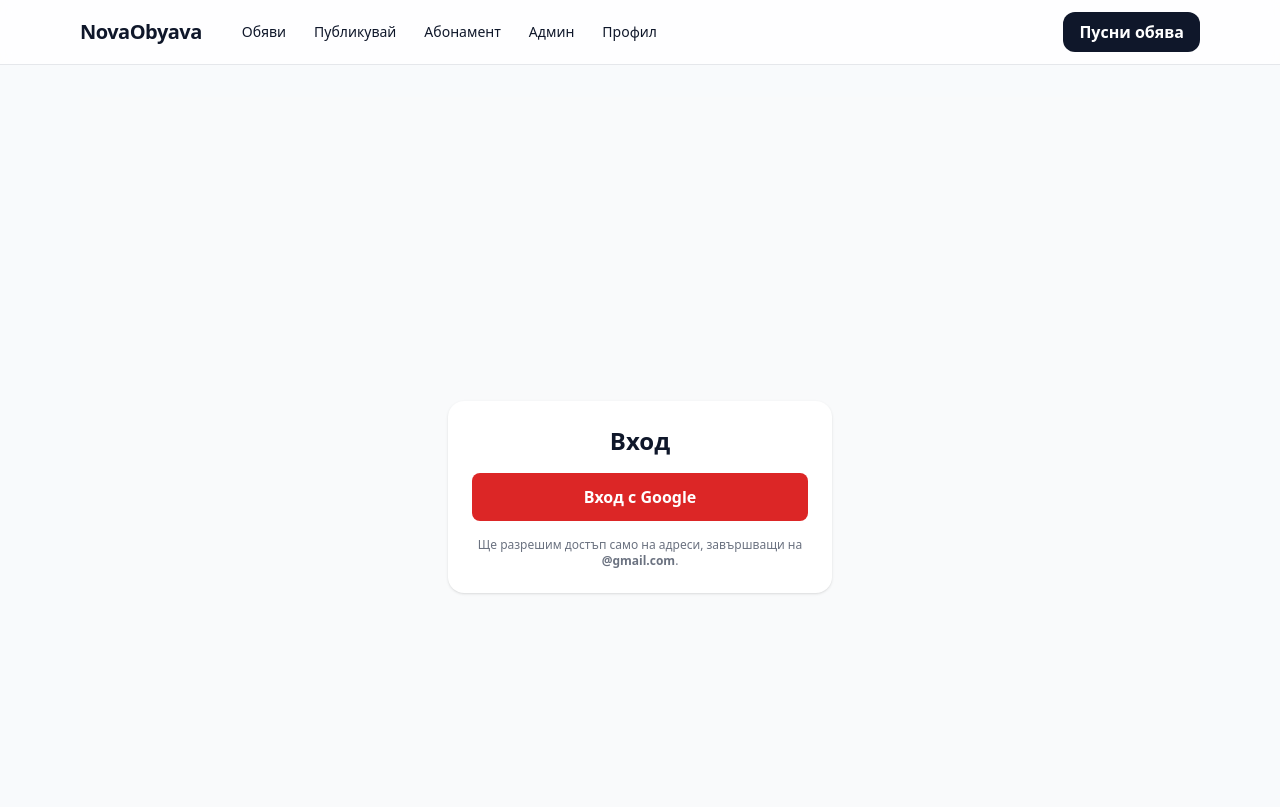
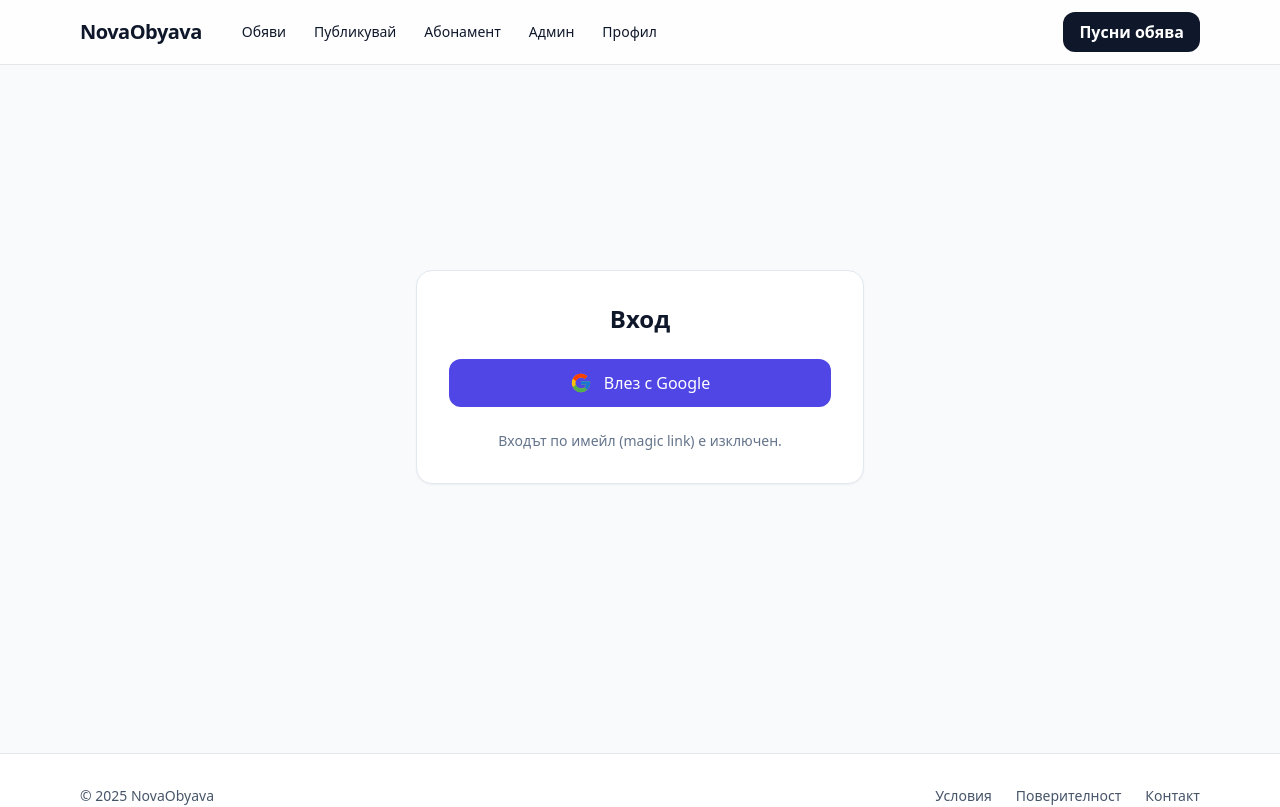
Before and after one commit to Love4e/newobqva, a Next.js app: page /login in a window 1280 px wide. Shown: the top 807 px of the page. Built offline with nearby package versions, Linux system fonts and the light colour scheme; no server answers.

Commit message:
Update page.tsx

```diff
--- a/app/login/page.tsx
+++ b/app/login/page.tsx
@@ -1,7 +1,6 @@
 "use client";
 
 import { useState } from "react";
-import { useSearchParams } from "next/navigation";
 import { createClient } from "@supabase/supabase-js";
 
 const supabase = createClient(
@@ -11,56 +10,62 @@ const supabase = createClient(
 
 export default function LoginPage() {
   const [loading, setLoading] = useState(false);
-  const params = useSearchParams();
-  const err = params.get("err");
+  const siteUrl = process.env.NEXT_PUBLIC_SITE_URL || "";
 
   const signInWithGoogle = async () => {
     try {
       setLoading(true);
-      await supabase.auth.signInWithOAuth({
+      // Важно: redirect към нашия /auth/callback
+      const redirectTo = `${siteUrl.replace(/\/$/, "")}/auth/callback`;
+
+      const { error } = await supabase.auth.signInWithOAuth({
         provider: "google",
         options: {
-          redirectTo: `${process.env.NEXT_PUBLIC_SITE_URL}/auth/callback`,
-          // (по желание) подсказваме на Google да поиска refresh permissions
-          queryParams: { access_type: "offline", prompt: "consent" },
+          redirectTo,
+          queryParams: {
+            // Рядко е нужно, но дава refresh_token по-лесно
+            access_type: "offline",
+            prompt: "consent",
+          },
         },
       });
-    } catch (e) {
+      if (error) throw error;
+      // НИЩО ДРУГО ТУК – Supabase ще редиректне към Google.
+    } catch (e: any) {
+      alert(e.message || "Нещо се обърка при входа с Google.");
+    } finally {
       setLoading(false);
-      console.error(e);
     }
   };
 
-  const errorMessage =
-    err === "only_gmail"
-      ? "Разрешен е вход само с Gmail акаунт."
-      : err === "missing_code"
-      ? "Липсва код за удостоверяване. Опитай отново."
-      : err
-      ? decodeURIComponent(err)
-      : null;
-
   return (
-    <main className="min-h-screen flex items-center justify-center bg-gray-50 px-4">
-      <div className="w-full max-w-sm bg-white rounded-2xl shadow p-6 space-y-4">
-        <h1 className="text-2xl font-bold text-center">Вход</h1>
-
-        {errorMessage && (
-          <p className="text-center text-sm text-red-600">{errorMessage}</p>
-        )}
+    <div className="min-h-[70vh] flex items-center justify-center bg-slate-50">
+      <div className="w-full max-w-md rounded-2xl border border-slate-200 bg-white p-8 shadow-sm">
+        <h1 className="mb-6 text-center text-2xl font-bold text-slate-900">Вход</h1>
 
         <button
           onClick={signInWithGoogle}
           disabled={loading}
-          className="w-full rounded-lg bg-red-600 hover:bg-red-700 text-white py-3 font-semibold disabled:opacity-50"
+          className="flex w-full items-center justify-center gap-3 rounded-xl bg-indigo-600 px-4 py-3 text-white transition hover:bg-indigo-700 disabled:opacity-60"
         >
-          {loading ? "Пренасочване…" : "Вход с Google"}
+          <svg width="22" height="22" viewBox="0 0 48 48" className="shrink-0">
+            <path fill="#FFC107" d="M43.611,20.083H42V20H24v8h11.303c-1.649,4.657-6.08,8-11.303,8c-6.627,0-12-5.373-12-12
+            s5.373-12,12-12c3.059,0,5.842,1.154,7.961,3.039l5.657-5.657C33.64,6.053,29.045,4,24,4C12.955,4,4,12.955,4,24
+            s8.955,20,20,20c11.045,0,20-8.955,20-20C44,22.659,43.862,21.35,43.611,20.083z"/>
+            <path fill="#FF3D00" d="M6.306,14.691l6.571,4.819C14.597,16.108,18.961,12,24,12c3.059,0,5.842,1.154,7.961,3.039l5.657-5.657
+            C33.64,6.053,29.045,4,24,4C16.318,4,9.656,8.337,6.306,14.691z"/>
+            <path fill="#4CAF50" d="M24,44c5.176,0,9.859-1.977,13.409-5.197l-6.19-5.238C29.211,35.091,26.739,36,24,36
+            c-5.194,0-9.607-3.317-11.279-7.946l-6.524,5.024C9.51,39.556,16.227,44,24,44z"/>
+            <path fill="#1976D2" d="M43.611,20.083H42V20H24v8h11.303c-0.79,2.231-2.231,4.146-4.094,5.565
+            c0.001-0.001,0.002-0.001,0.003-0.002l6.19,5.238C36.971,39.205,44,34,44,24C44,22.659,43.862,21.35,43.611,20.083z"/>
+          </svg>
+          {loading ? "Пренасочване към Google…" : "Влез с Google"}
         </button>
 
-        <p className="text-xs text-center text-gray-500">
-          Ще разрешим достъп само на адреси, завършващи на <b>@gmail.com</b>.
+        <p className="mt-6 text-center text-sm text-slate-500">
+          Входът по имейл (magic link) е изключен.
         </p>
       </div>
-    </main>
+    </div>
   );
 }
```
